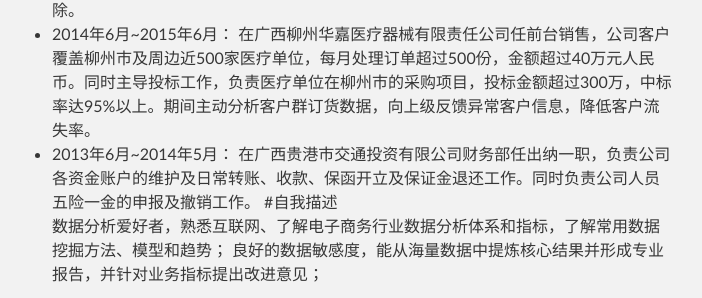
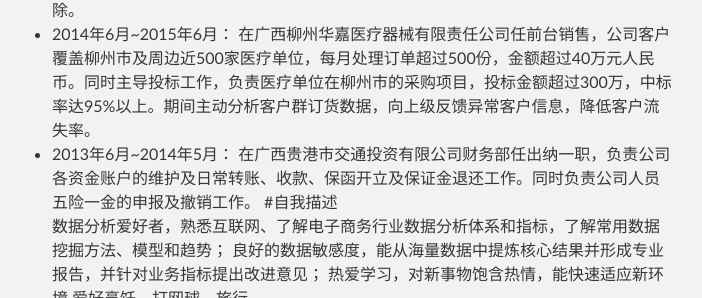
Before and after one commit to ilxq/ilxq.github.io, a plain HTML site: page index.html in a window 1280 px wide. Shown: the part 1005-1303 px from the top of the page, without its empty margins (288-990 px from the left). Drawn offline with Linux system fonts and the light colour scheme.

Commit message:
Update index.html

```diff
--- a/index.html
+++ b/index.html
@@ -68,7 +68,9 @@
 在广西贵港市交通投资有限公司财务部任出纳一职，负责公司各资金账户的维护及日常转账、收款、保函开立及保证金退还工作。同时负责公司人员五险一金的申报及撤销工作。
 #自我描述<br>
 数据分析爱好者，熟悉互联网、了解电子商务行业数据分析体系和指标，了解常用数据挖掘方法、模型和趋势；
-良好的数据敏感度，能从海量数据中提炼核心结果并形成专业报告，并针对业务指标提出改进意见；</li>
+良好的数据敏感度，能从海量数据中提炼核心结果并形成专业报告，并针对业务指标提出改进意见；
+热爱学习，对新事物饱含热情，能快速适应新环境
+爱好烹饪、打网球、旅行</li>
 </ul>
 
 <h2>
```
